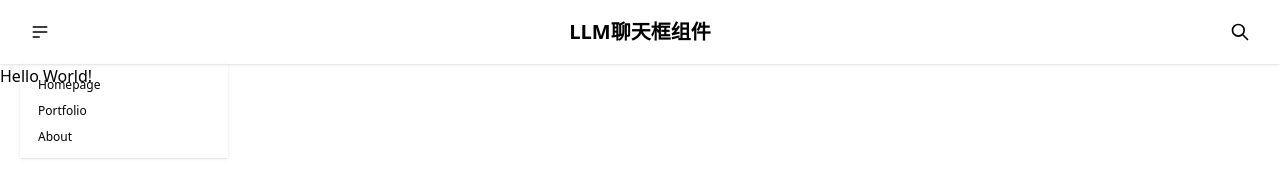
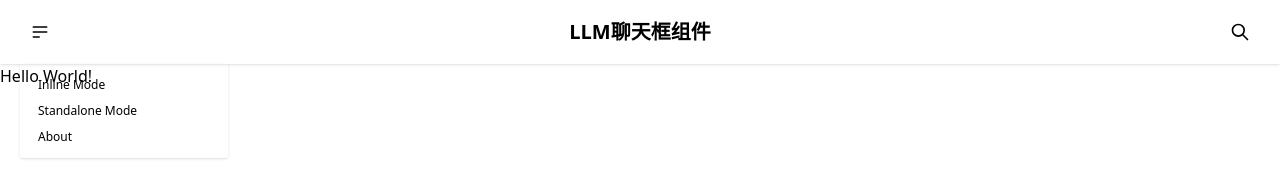
Before and after one commit to harmon729/llm-chatbox-coze, a Next.js app: page / in a window 1280 px wide. Both pictures are taken after a click on the button 40 px from the left and 32 px from the top of the page. Shown: the top 174 px of the page. Built offline with nearby package versions, Linux system fonts and the light colour scheme.

Commit message:
导航栏下拉菜单名称更正

```diff
--- a/src/components/navbar.tsx
+++ b/src/components/navbar.tsx
@@ -30,10 +30,10 @@ export default function Navbar() {
             className="menu menu-sm dropdown-content bg-base-100 rounded-box z-1 mt-3 w-52 p-2 shadow"
           >
             <li>
-              <Link href="/inline_box">Homepage</Link>
+              <Link href="/inline_box">Inline Mode</Link>
             </li>
             <li>
-              <Link href="/standalone_box">Portfolio</Link>
+              <Link href="/standalone_box">Standalone Mode</Link>
             </li>
             <li>
               <Link href="/about">About</Link>
```
